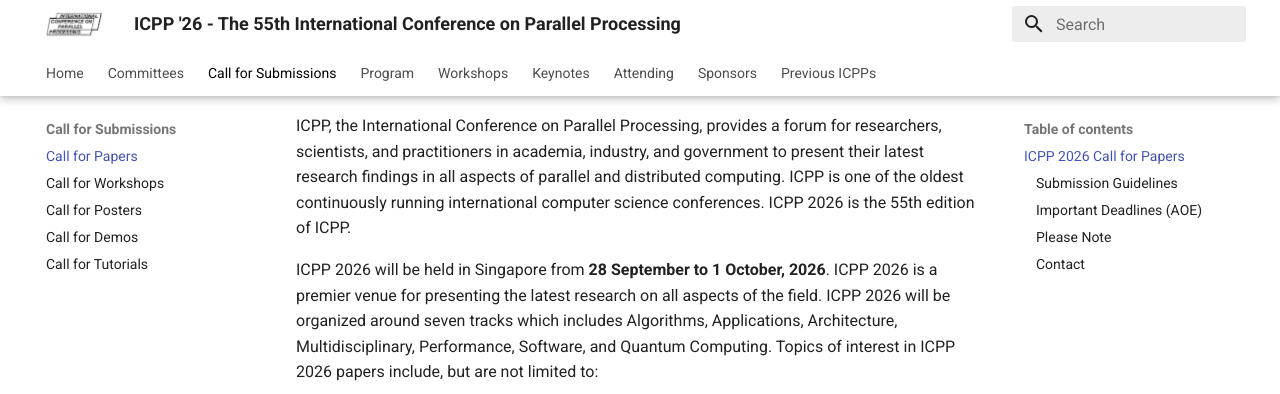
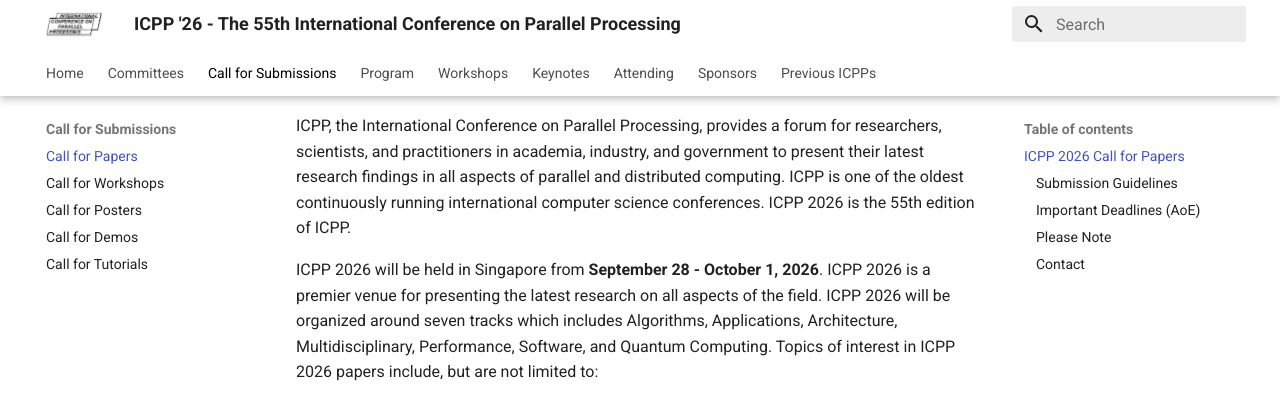
Before and after one commit to icpp2026/icpp2026.github.io, an MkDocs documentation site: the page built from docs/call-for-papers.md, in a window 1280 px wide and 900 px high, scrolled down 344 px. Shown: the top 394 px of the window. Built offline with MkDocs 1.6.1 and Material for MkDocs 9.7.7, drawn with Linux system fonts in a browser that asks for light colours; comment, search, counter and statistics services are not loaded; some of the changed text lies outside the part shown.

Commit message:
docs: standardize date formatting across conference materials

```diff
--- a/docs/call-for-papers.md
+++ b/docs/call-for-papers.md
@@ -2,7 +2,7 @@
 
 ICPP, the International Conference on Parallel Processing, provides a forum for researchers, scientists, and practitioners in academia, industry, and government to present their latest research findings in all aspects of parallel and distributed computing. ICPP is one of the oldest continuously running international computer science conferences. ICPP 2026 is the 55th edition of ICPP.
 
-ICPP 2026 will be held in Singapore from **28 September to 1 October, 2026**. ICPP 2026 is a premier venue for presenting the latest research on all aspects of the field. ICPP 2026 will be organized around seven tracks which includes Algorithms, Applications, Architecture, Multidisciplinary, Performance, Software, and Quantum Computing. Topics of interest in ICPP 2026 papers include, but are not limited to:
+ICPP 2026 will be held in Singapore from **September 28 - October 1, 2026**. ICPP 2026 is a premier venue for presenting the latest research on all aspects of the field. ICPP 2026 will be organized around seven tracks which includes Algorithms, Applications, Architecture, Multidisciplinary, Performance, Software, and Quantum Computing. Topics of interest in ICPP 2026 papers include, but are not limited to:
 
 1. **Algorithms:** Parallel and Distributed Algorithms, Parallel and Distributed Combinatorial & Numerical Methods, Scheduling Algorithms for Parallel and Distributed Applications and Platforms, Algorithmic Innovations for Parallel and Distributed Machine Learning.
 
@@ -30,7 +30,7 @@ The review process is **double-anonymous**, so submissions should **not** reveal
 
 All accepted papers that are presented at the conference will be published in the ACM Digital Library. Accepted papers will also need to follow the conference registration policy to be included in the conference proceedings. We will oﬀer rejected papers an opportunity to be forwarded to workshop organizers to be considered in one of the workshops if the authors choose to do so.
 
-### Important Deadlines (AOE)
+### Important Deadlines (AoE)
 
 - Abstract Submission: April 24, 2026
 - Paper Submission: May 1, 2026
--- a/overrides/home_landingpage.html
+++ b/overrides/home_landingpage.html
@@ -48,7 +48,7 @@
     <div class="hero__overlay">
       <img class="hero__logo" src="{{ 'assets/logo.png' | url }}" alt="ICPP 2026 logo" />
       <h1 class="hero__title">55<sup>th</sup> International Conference on Parallel Processing</h1>
-      <p class="hero__subtitle">Singapore, 28th September to 1st October, 2026</p>
+      <p class="hero__subtitle">Singapore, September 28 - October 1, 2026</p>
     </div>
   </section>
 {% endblock %}
```
Also changed, not shown: docs/call-for-workshops.md (+1 -1 lines), docs/index.md (+0 -5 lines), docs/travel.md (+1 -1 lines).
